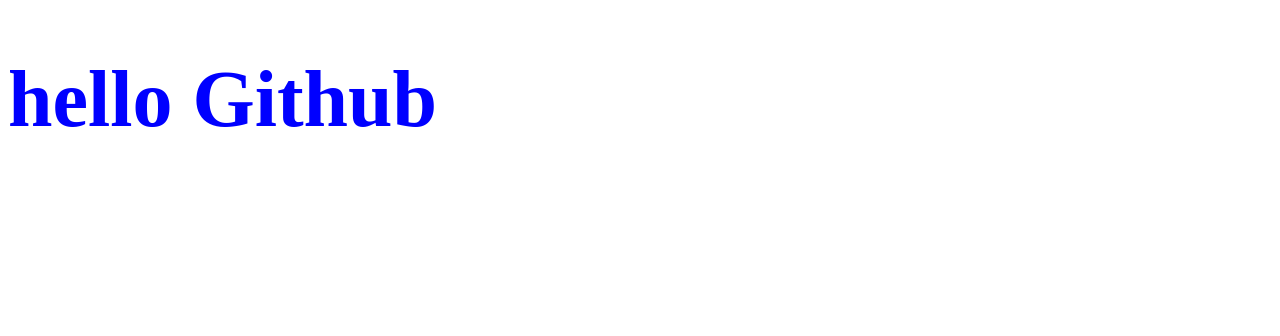
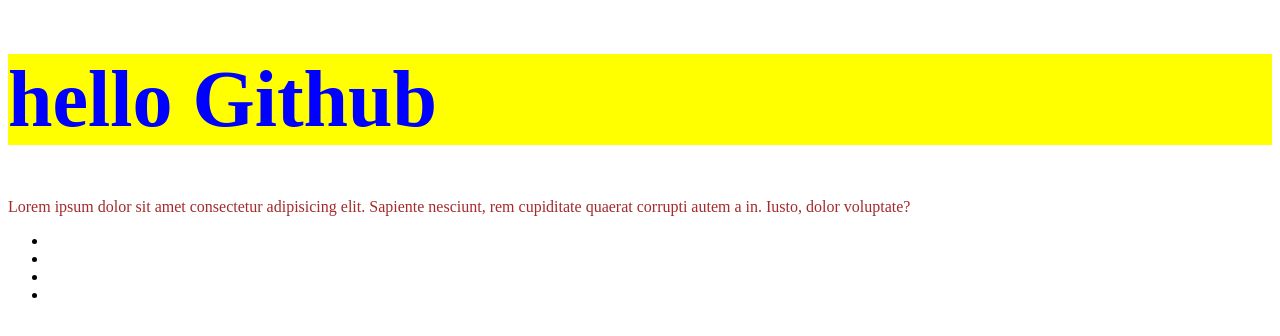
Before and after one commit to Sahilss786/First, a plain HTML site: page index.html in a window 1280 px wide. Drawn offline with Linux system fonts and the light colour scheme.

Commit message:
para change

```diff
--- a/index.html
+++ b/index.html
@@ -8,6 +8,14 @@
 </head>
 <body>
     <h1>hello Github</h1>
+    <p>Lorem ipsum dolor sit amet consectetur adipisicing elit. Sapiente nesciunt, rem cupiditate quaerat corrupti autem a in. Iusto, dolor voluptate?</p>
+
+    <ul>
+        <li></li>
+        <li></li>
+        <li></li>
+        <li></li>
+    </ul>
 
 </body>
 </html>
--- a/style.css
+++ b/style.css
@@ -1,4 +1,8 @@
 h1{
     font-size: 80px;
     color: blue;
+    background-color: yellow;
 }
+p{
+    color: brown;
+}
```
